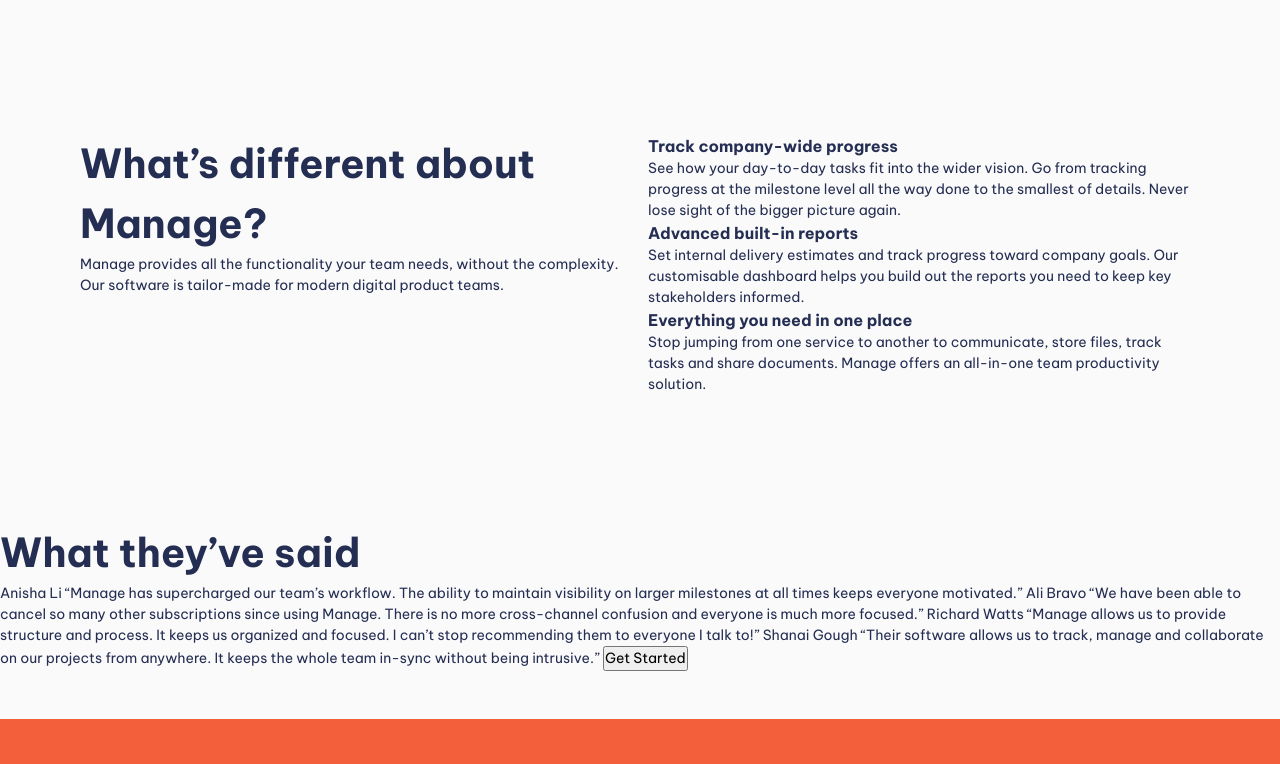
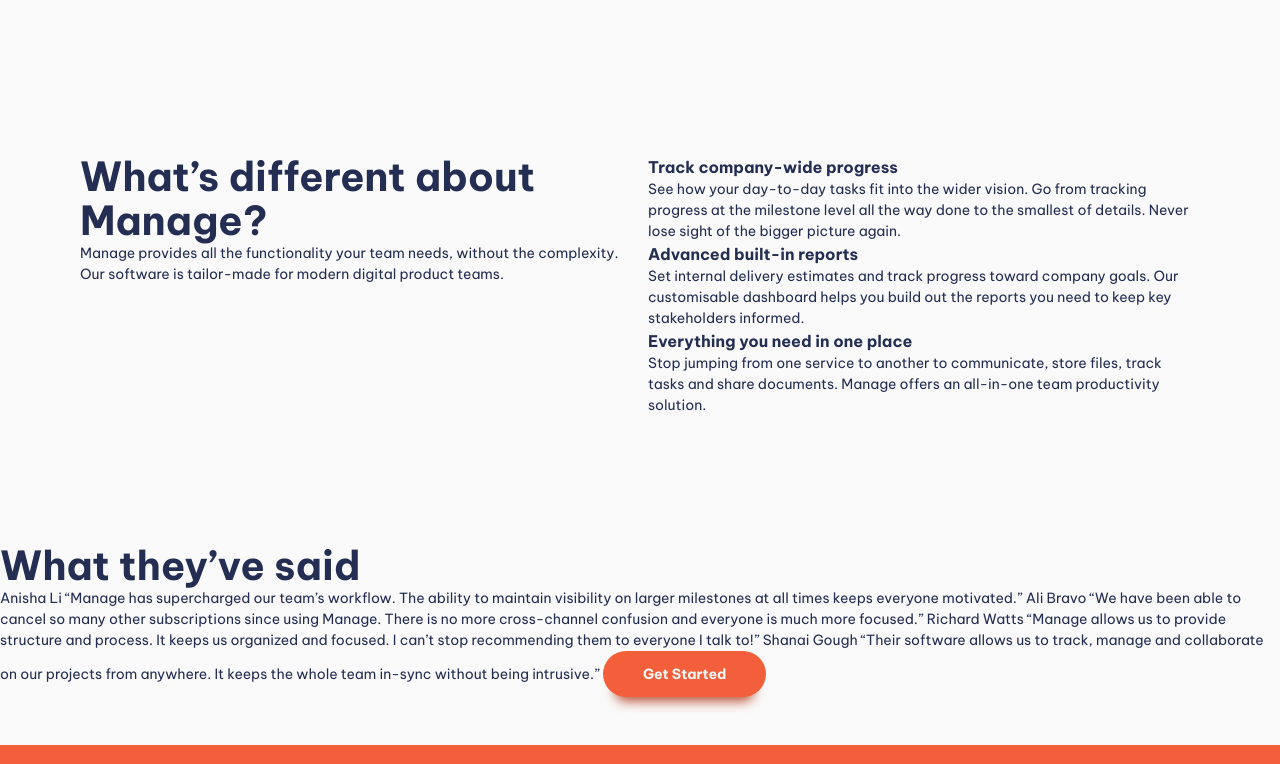
Before and after one commit to magda-korzeniowska/manage-landing-page-frontendmentor, a plain HTML site: page index.html in a window 1280 px wide. Shown: the part 760-1524 px from the top of the page. Drawn offline with Linux system fonts and the light colour scheme.

Commit message:
Add button styling

```diff
--- a/style.css
+++ b/style.css
@@ -1,7 +1,9 @@
 :root {
   --clr-primary-400: hsl(228, 39%, 23%);
 
+  --clr-accent-500: hsl(12, 60%, 45%);
   --clr-accent-400: hsl(12, 88%, 59%);
+  --clr-accent-200: hsl(12, 92%, 72%);
   --clr-accent-100: hsl(13, 100%, 96%);
 
   --clr-neutral-900: hsl(233, 12%, 13%);
@@ -180,10 +182,12 @@ picture {
 
 .fs-primary-heading {
   font-size: var(--fs-primary-heading);
+  line-height: 1.1;
 }
 
 .fs-secondary-heading {
   font-size: var(--fs-secondary-heading);
+  line-height: 1.1;
 }
 
 .fs-300 {
@@ -242,10 +246,36 @@ body {
   font-size: var(--fs-400);
   color: var(--clr-primary-400);
   background-color: var(--clr-neutral-100);
-  /*
-  display: flex;
-  flex-direction: column;
-  align-items: center;
-  justify-content: center;
-  margin: 1.75rem 1rem; */
 }
+
+/* button */
+
+.button {
+  cursor: pointer;
+  text-decoration: none;
+  border-radius: 25px;
+  border: none;
+  padding: 1rem 2.5rem;
+  font-size: --fs-button;
+  line-height: 1;
+  font-weight: var(--fw-bold);
+  background-color: var(--clr-accent-400);
+  color: var(--clr-neutral-100);
+  box-shadow: 0 1rem 0.75rem -0.75rem var(--clr-accent-500);
+}
+
+.button[data-type="inverted"] {
+  background-color: var(--clr-neutral-100);
+  color: var(--clr-accent-400);
+}
+
+.button:hover,
+.button:focus {
+  background-color: var(--clr-accent-200);
+}
+
+.button[data-type="inverted"]:hover,
+.button[data-type="inverted"]:focus {
+  background-color: var(--clr-accent-100);
+  color: var(--clr-accent-200);
+}
```
